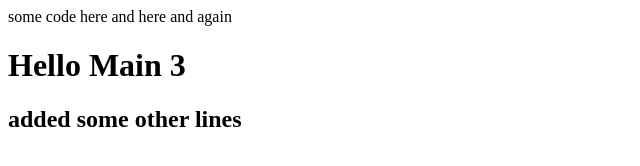
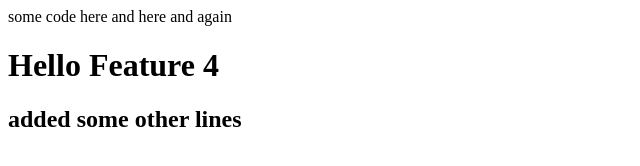
Before and after one commit to Vaa5/TemporaryRepo, a plain HTML site: page index.html in a window 1280 px wide. Shown: the full height of the page, 0-640 px from the left. Drawn offline with Linux system fonts and the light colour scheme.

Commit message:
Init Feature branch 4

```diff
--- a/index.html
+++ b/index.html
@@ -4,7 +4,7 @@
   some code here and here and again
 </head>
 <body>
-    <h1>Hello Main 3</h1>
+    <h1>Hello Feature 4</h1>
 
     <h2>added some other lines</h2>
 </body>
```
